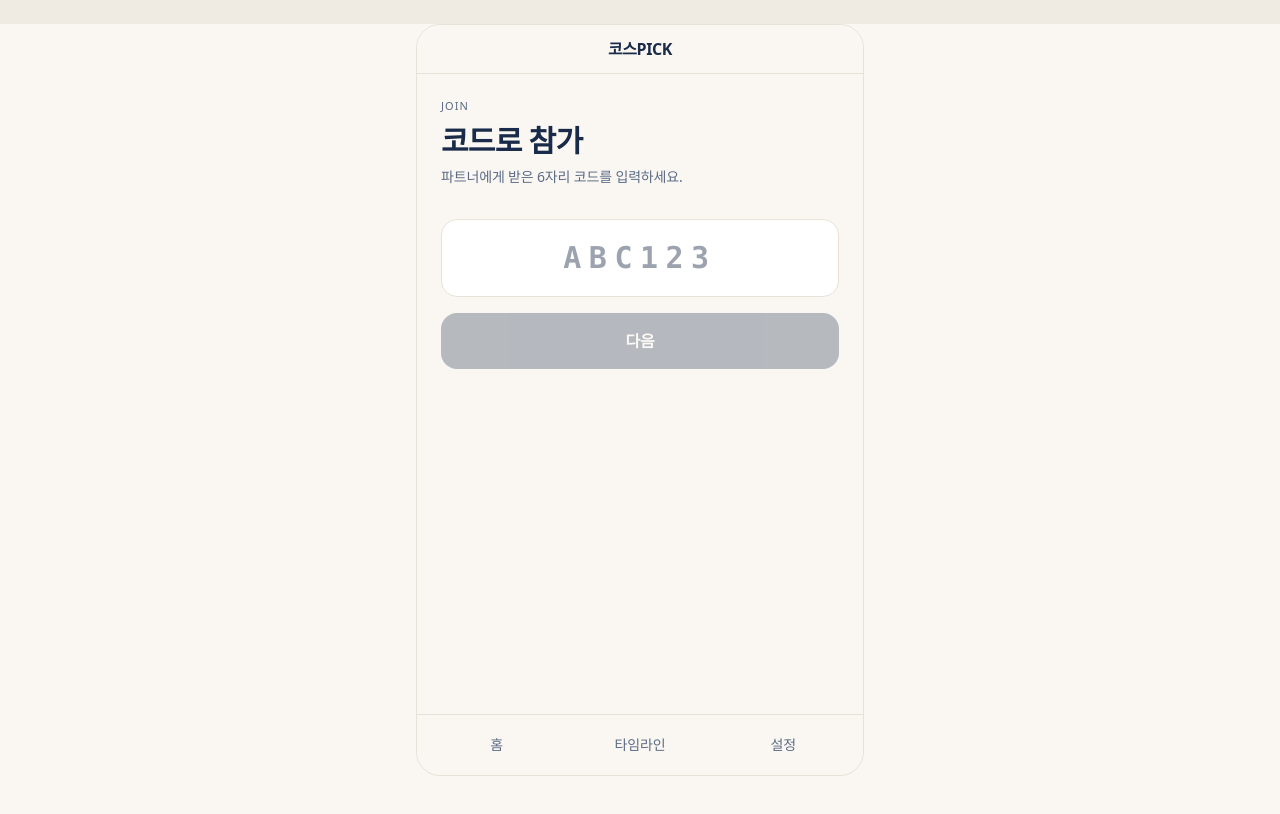
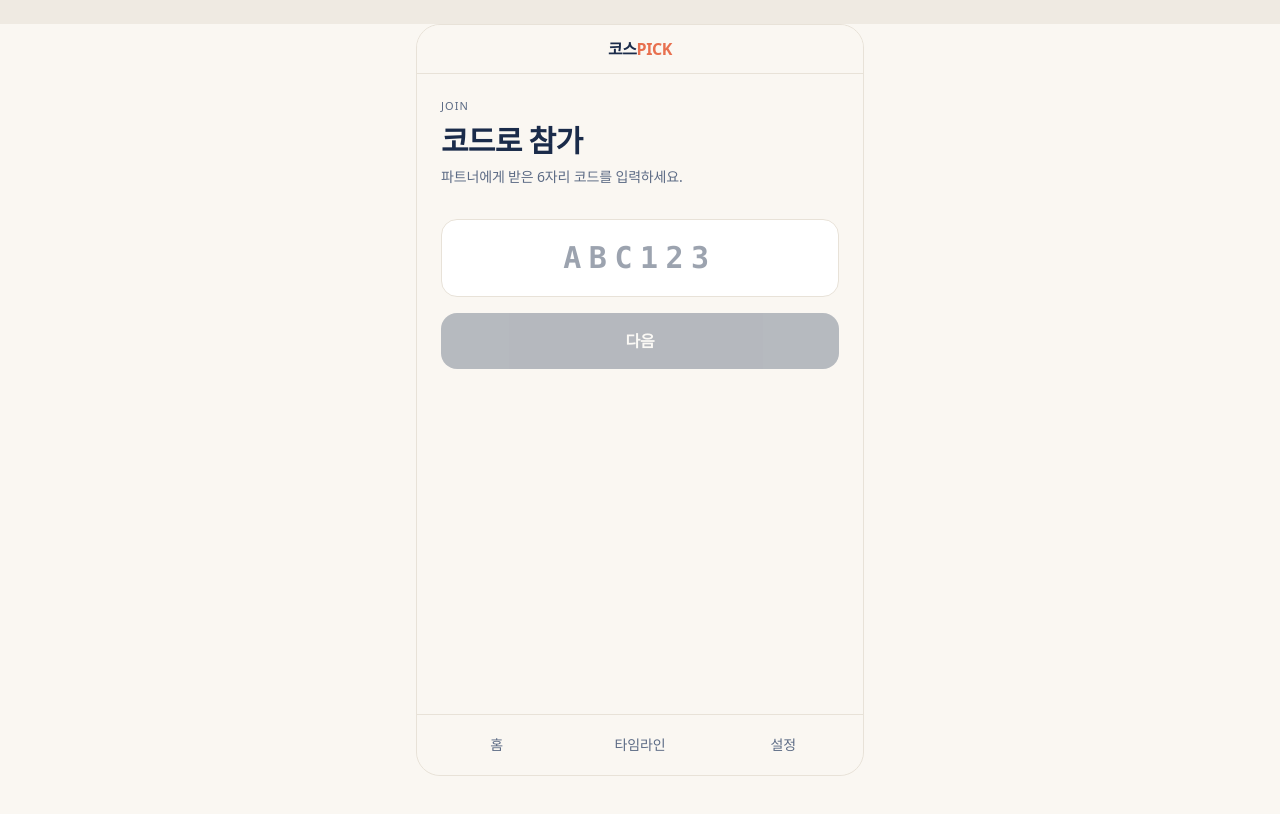
Before and after one commit to romyleee/CoursePick, a React (Vite) app in the folder frontend/: page /join in a window 1280 px wide. Shown: the top 814 px of the page. Built offline with nearby package versions, Linux system fonts and the light colour scheme; no server answers; a web font is replaced by a local one.

Commit message:
fix: localtunnel bypass-reminder header, restore terracotta PICK, README deploy guide

```diff
--- a/frontend/src/api.ts
+++ b/frontend/src/api.ts
@@ -73,11 +73,15 @@ export class NetworkError extends Error {
 
 async function req<T>(path: string, init?: RequestInit): Promise<T> {
   const isForm = init?.body instanceof FormData;
+  // bypass-tunnel-reminder: localtunnel 경고 페이지 우회 (배포 환경에서 필요)
+  const baseHeaders: Record<string, string> = { 'bypass-tunnel-reminder': '1' };
   let res: Response;
   try {
     res = await fetch(`${BASE}${path}`, {
       ...init,
-      headers: isForm ? init?.headers : { 'Content-Type': 'application/json', ...(init?.headers ?? {}) },
+      headers: isForm
+        ? { ...baseHeaders, ...(init?.headers as Record<string, string> ?? {}) }
+        : { ...baseHeaders, 'Content-Type': 'application/json', ...(init?.headers as Record<string, string> ?? {}) },
     });
   } catch {
     throw new NetworkError();
--- a/frontend/src/components/Layout.tsx
+++ b/frontend/src/components/Layout.tsx
@@ -6,7 +6,7 @@ export function Layout() {
     <div className="mx-auto flex min-h-[100dvh] w-full max-w-md flex-col bg-cream md:my-6 md:min-h-[calc(100dvh-3rem)] md:rounded-3xl md:border md:border-line md:overflow-hidden">
       <header className="sticky top-0 z-10 flex items-center justify-center border-b border-line bg-cream/95 px-6 py-3 backdrop-blur">
         <Link to="/" className="text-base font-bold tracking-tight text-ink">
-          코스<span>Pick</span>
+          코스<span className="text-terracotta">Pick</span>
         </Link>
       </header>
       <main className="flex-1 px-6 pt-6 pb-[calc(6rem+env(safe-area-inset-bottom))]">
```
Also changed, not shown: 1 other file (tests, documents, lock files or other folders).
